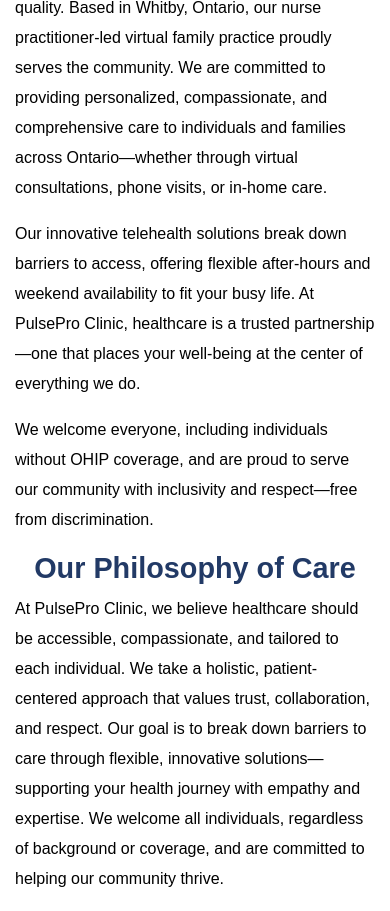
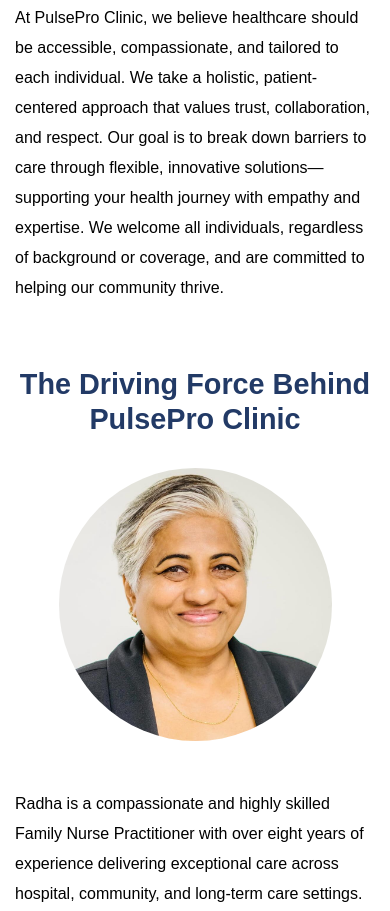
Before and after one commit to ShamalKhalid/Pulse-Pro-Clinic-NP, a website: page about.html in a window 390 px wide. Shown: the part 1089-2000 px from the top of the page. Drawn offline with Linux system fonts and the light colour scheme; some packages are replaced by stand-ins of ours.

Commit message:
updated image setting to fit well in phone size

```diff
--- a/about.html
+++ b/about.html
@@ -94,9 +94,6 @@
     <section class="section about-page">
       <div class="container">
         <div class="row">
-          <div class="col-lg-12 text-center">
-            <img src="images/bg/radha.jfif" alt="" class="profile" />
-          </div>
           <div class="col-lg-12 text-center pt-5">
             <h2 class="title-color">
               Your Health, Our Priority — Compassionate Care Anytime, Anywhere
@@ -158,6 +155,9 @@
             >
               The Driving Force Behind PulsePro Clinic
             </h3>
+          </div>
+          <div class="col-lg-12 text-center mb-5">
+            <img src="images/bg/radha.jfif" alt="" class="profile" />
           </div>
           <div class="col-lg-12">
             <p style="color: black">
--- a/css/style.css
+++ b/css/style.css
@@ -537,8 +537,8 @@
   width: 90%;
 }
 .profile {
-  height: 70vh;
-  width: 40vw;
+  /* height: 60vh; */
+  width: 30vw;
   border-radius: 100%;
 }
 
@@ -573,6 +573,11 @@
     width: 90%;
     padding-top: 5vh;
   }
+  .profile {
+    /* height: 60vh; */
+    width: 70vw;
+    border-radius: 100%;
+  }
 }
 /* Mobile phones */
 @media (max-width: 767px) {
@@ -586,6 +591,11 @@
     height: 90%;
     width: 90%;
     padding-top: 5vh;
+  }
+  .profile {
+    /* height: 60vh; */
+    width: 70vw;
+    border-radius: 100%;
   }
 }
 
```
